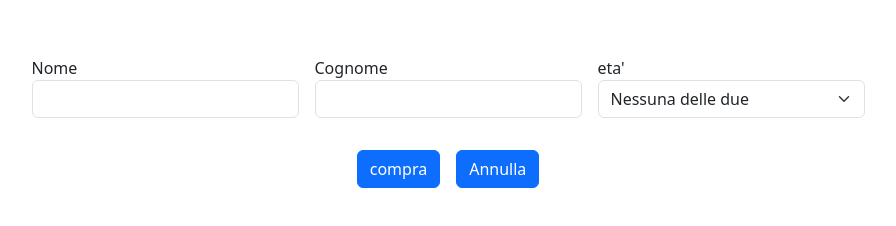
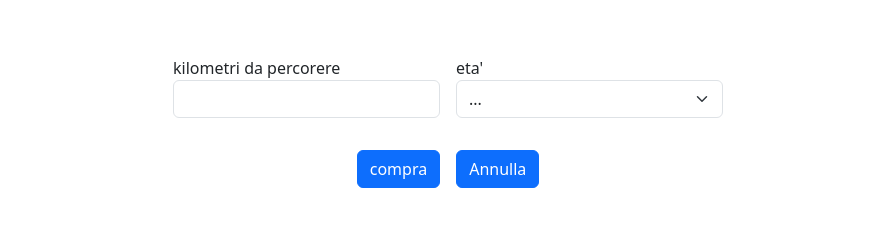
Before and after one commit to GianmarcoBramucci/js-biglietto-treno-form, a plain HTML site: page index.html in a window 1280 px wide. Shown: the whole page, without its empty margins (192-1088 px from the left). Drawn offline with nearby package versions, Linux system fonts and the light colour scheme.

Commit message:
fix html

```diff
--- a/index.html
+++ b/index.html
@@ -15,13 +15,8 @@
             <!-- prendo gli input -->
             <form class="row gx-3 gy-2 align-items-center justify-content-center mt-5">
                 <div class="col-sm-3">
-                    <!-- chiedo il nome -->
-                  <label class="" for="specificSizeInputName">Nome</label>
-                  <input type="text" class="form-control" id="specificSizeInputName">
-                </div>
-                <div class="col-sm-3">
-                    <!-- chiedo il Cognome -->
-                  <label class="" for="specificSizeInputGroupUsername">Cognome</label>
+                    <!-- chiedo i kilometri -->
+                  <label class="" for="specificSizeInputGroupUsername">kilometri da percorere</label>
                   <div class="input-group">
                     <input type="text" class="form-control" id="specificSizeInputGroupUsername">
                   </div>
@@ -30,9 +25,10 @@
                     <!-- prendo l'eta' -->
                   <label class="" for="specificSizeSelect">eta'</label>
                   <select class="form-select" id="specificSizeSelect">
-                    <option selected>Nessuna delle due</option>
-                    <option value="1">Minorenne</option>
-                    <option value="2">Over 65</option>
+                    <option selected>...</option>
+                    <option value="18">Minorenne</option>
+                    <option value="65">Over 65</option>
+                    <option value="37">Nessuna delle due</option>
                   </select>
                 </div>
               </form>
@@ -40,17 +36,20 @@
               <div class="row gx-3 gy-2 align-items-center justify-content-center mt-4">
                 <div class="col-auto">
                     <!-- bottone per mandare i dati -->
-                    <button type="submit" class="btn btn-primary">compra</button>
+                    <button type="submit" class="btn btn-primary" id="btn-submit73">compra</button>
                   </div>
                   <div class="col-auto">
                     <!-- bottone per il reset -->
-                    <button type="submit" class="btn btn-primary">Annulla</button>
+                    <button type="submit" class="btn btn-primary" id="btn-rest73">Annulla</button>
                   </div>
               </div>
         </div>
 
         <div>
             <!-- qui andra il biglietto -->
+            <div id="stampa">
+
+            </div>
         </div>
     </main>
 
```
